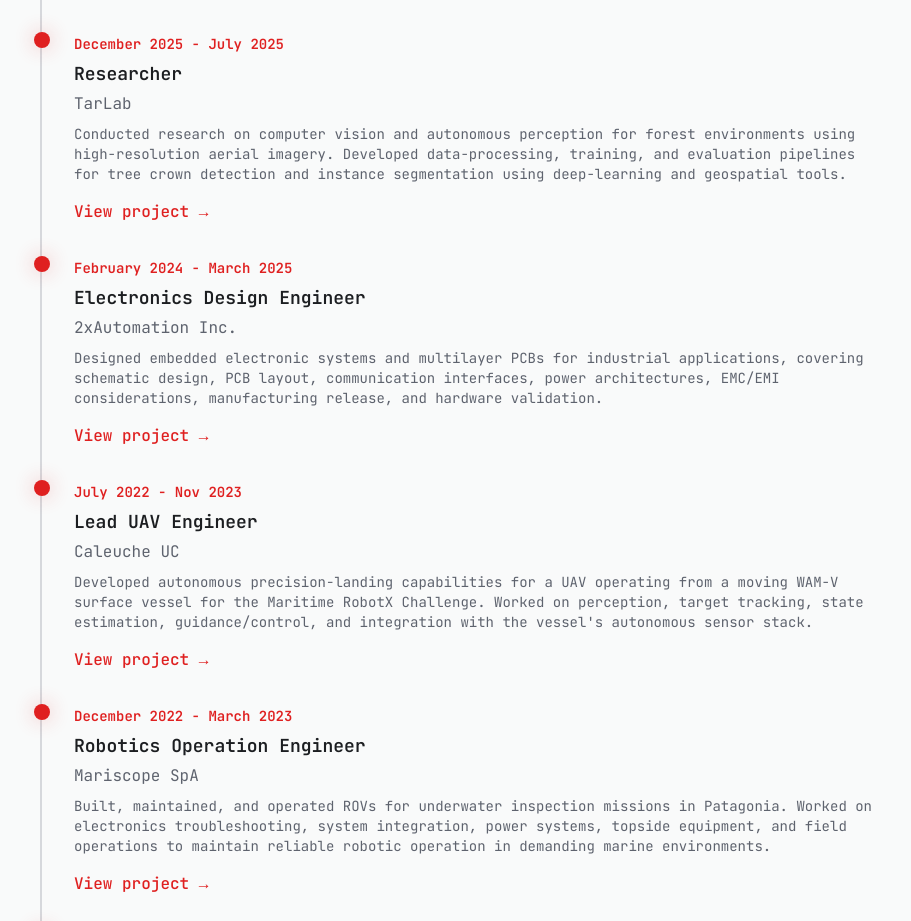
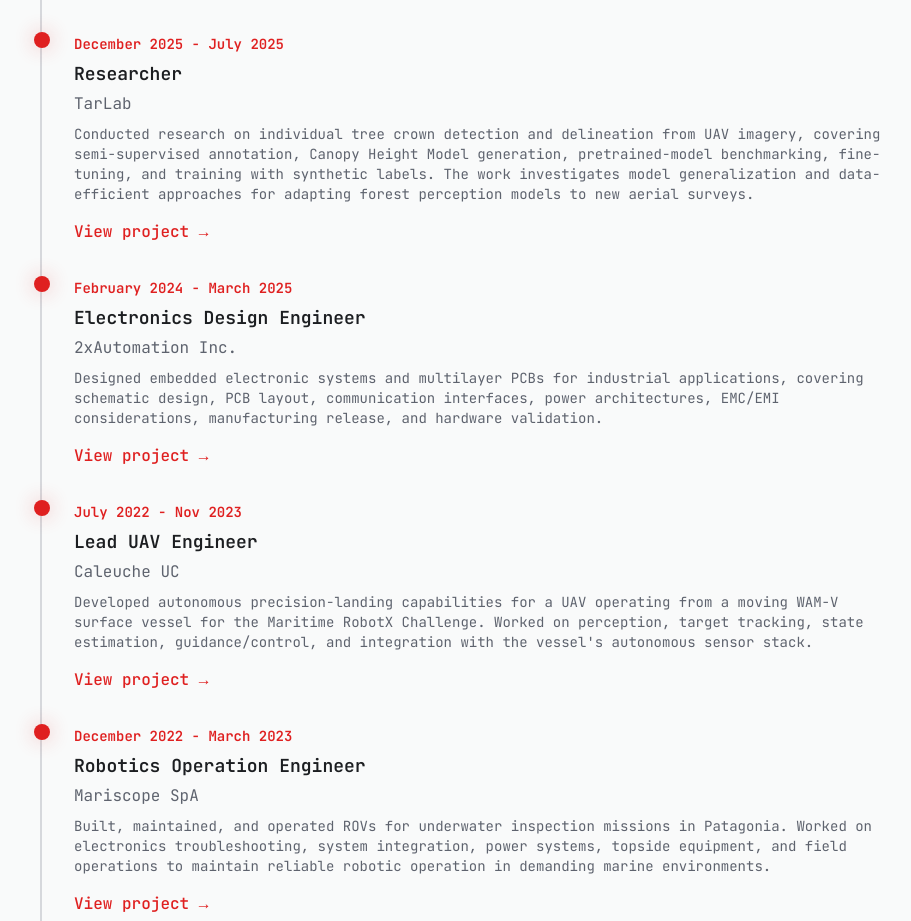
Before and after one commit to mbflores3/mbflores3.github.io, a React (Vite) app: page / in a window 1280 px wide. Shown: the part 1360-2281 px from the top of the page, without its empty margins (176-1087 px from the left). Built offline with nearby package versions, Linux system fonts and the light colour scheme.

Commit message:
Revise researcher description for TarLab role
Updated the description of the researcher role at TarLab to reflect new focus areas and methodologies.

```diff
--- a/src/pages/Index.tsx
+++ b/src/pages/Index.tsx
@@ -120,7 +120,7 @@ const Index = () => {
               year="December 2025 - July 2025"
               title="Researcher"
               organization="TarLab"
-              description="Conducted research on computer vision and autonomous perception for forest environments using high-resolution aerial imagery. Developed data-processing, training, and evaluation pipelines for tree crown detection and instance segmentation using deep-learning and geospatial tools."
+              description="Conducted research on individual tree crown detection and delineation from UAV imagery, covering semi-supervised annotation, Canopy Height Model generation, pretrained-model benchmarking, fine-tuning, and training with synthetic labels. The work investigates model generalization and data-efficient approaches for adapting forest perception models to new aerial surveys."
               projectUrl="/projects/tarlab"
             />
 
```
